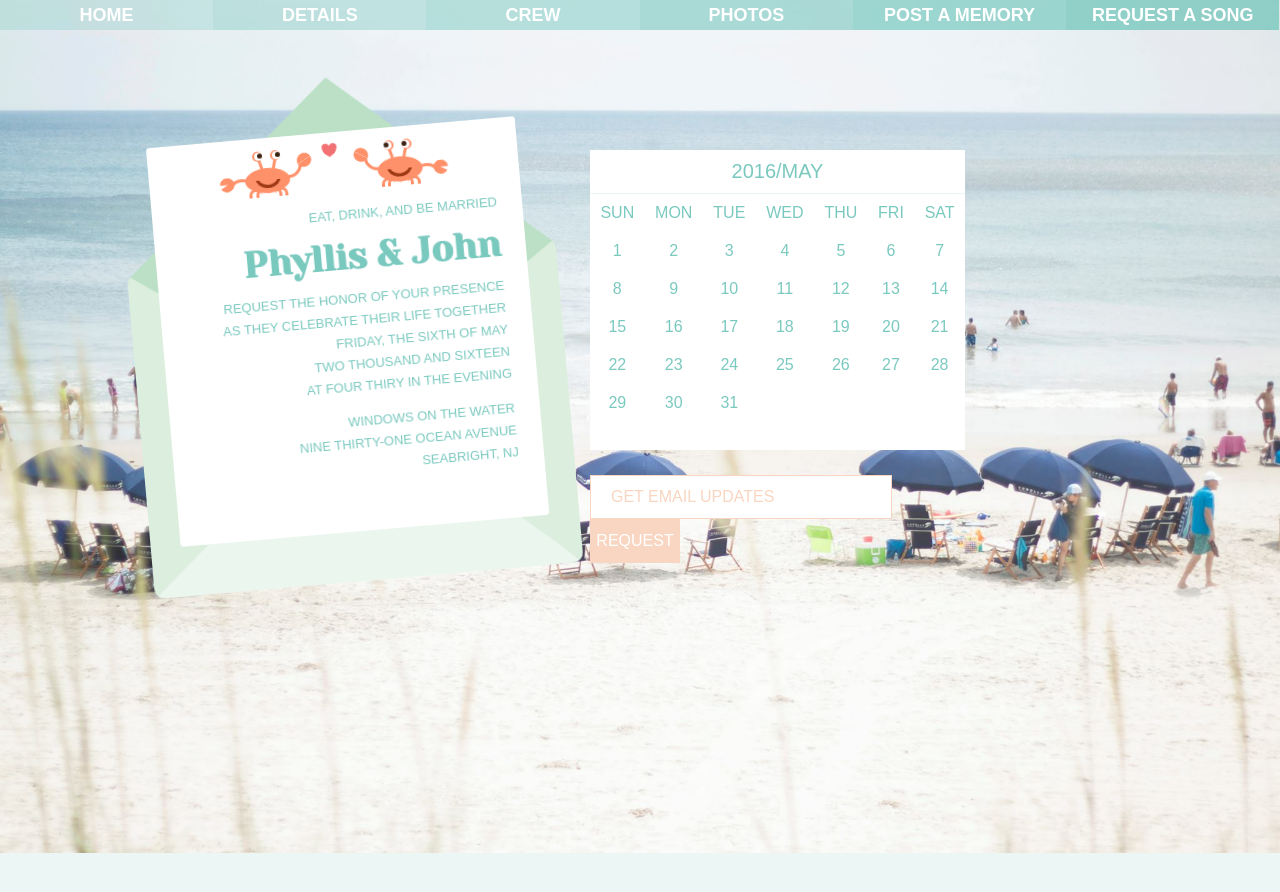
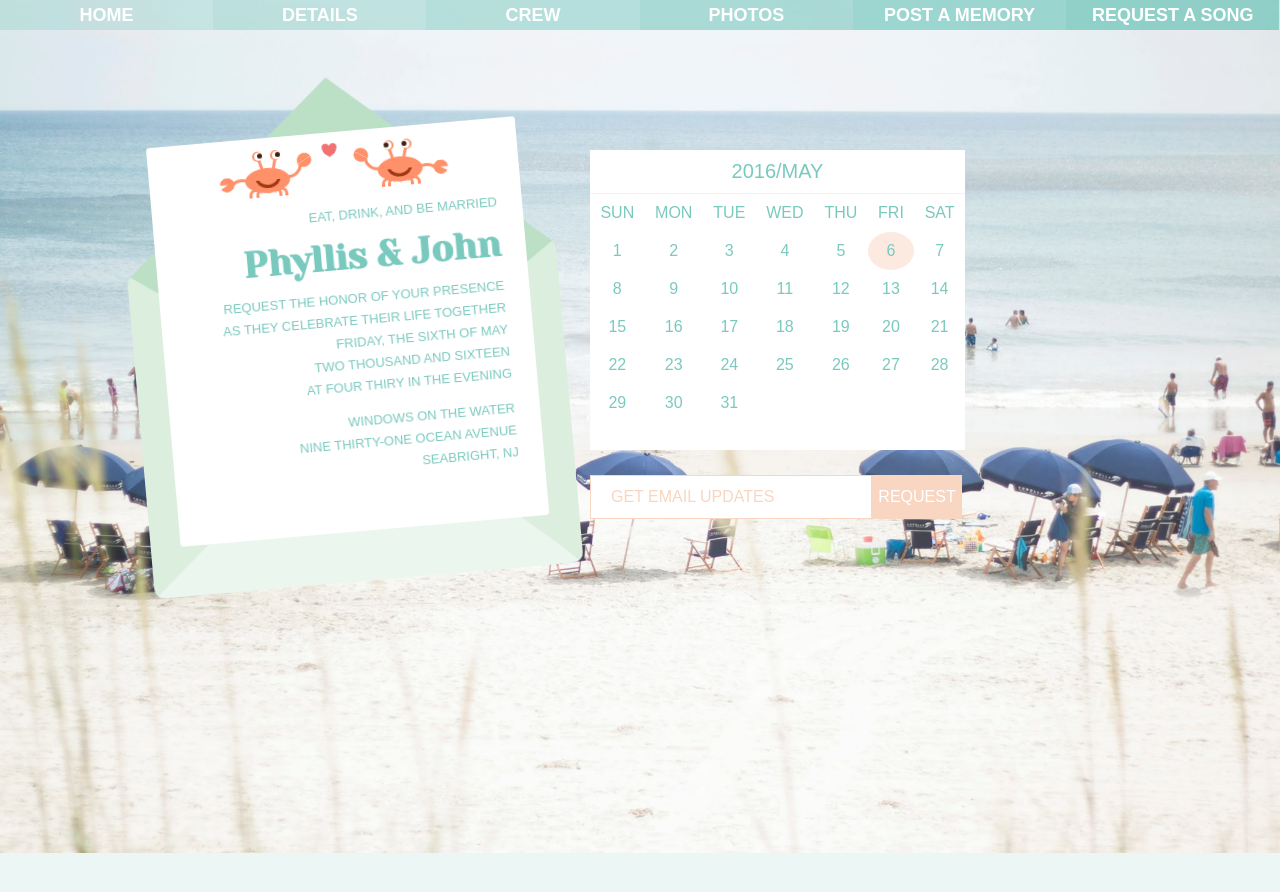
Before and after one commit to phyllisandjohn/phyllisandjohn.github.io, a Jekyll site: the page details/index.html, which Jekyll copies as it is, in a window 1280 px wide. Shown: the top 892 px of the page. Built offline with Jekyll 4.4.1, drawn with Linux system fonts in a browser that asks for light colours.

Commit message:
Update index.html

```diff
--- a/details/index.html
+++ b/details/index.html
@@ -71,7 +71,7 @@ td {
 }
 
 .subscribe input[type="email"] {
-  width: 278px;
+	width: 258px;
 	height: 40px;
 	float: left;
 	border: 1px solid rgb(249,214,193);
@@ -88,6 +88,11 @@ td {
 	background: rgb(249,214,193);
 	border: none;
 	color: white;
+}
+
+.highlighted {
+	border-radius: 50%;
+	background: rgba(249,214,193,.5);;
 }
 
 </style>
@@ -126,7 +131,7 @@ td {
 				<td>3</td>
 				<td>4</td>
 				<td>5</td>
-				<td>6</td>
+				<td class="highlighted">6</td>
 				<td>7</td>
 			</tr>
 			<tr>
```
Lines whose indentation alone changed are shown as unchanged.
